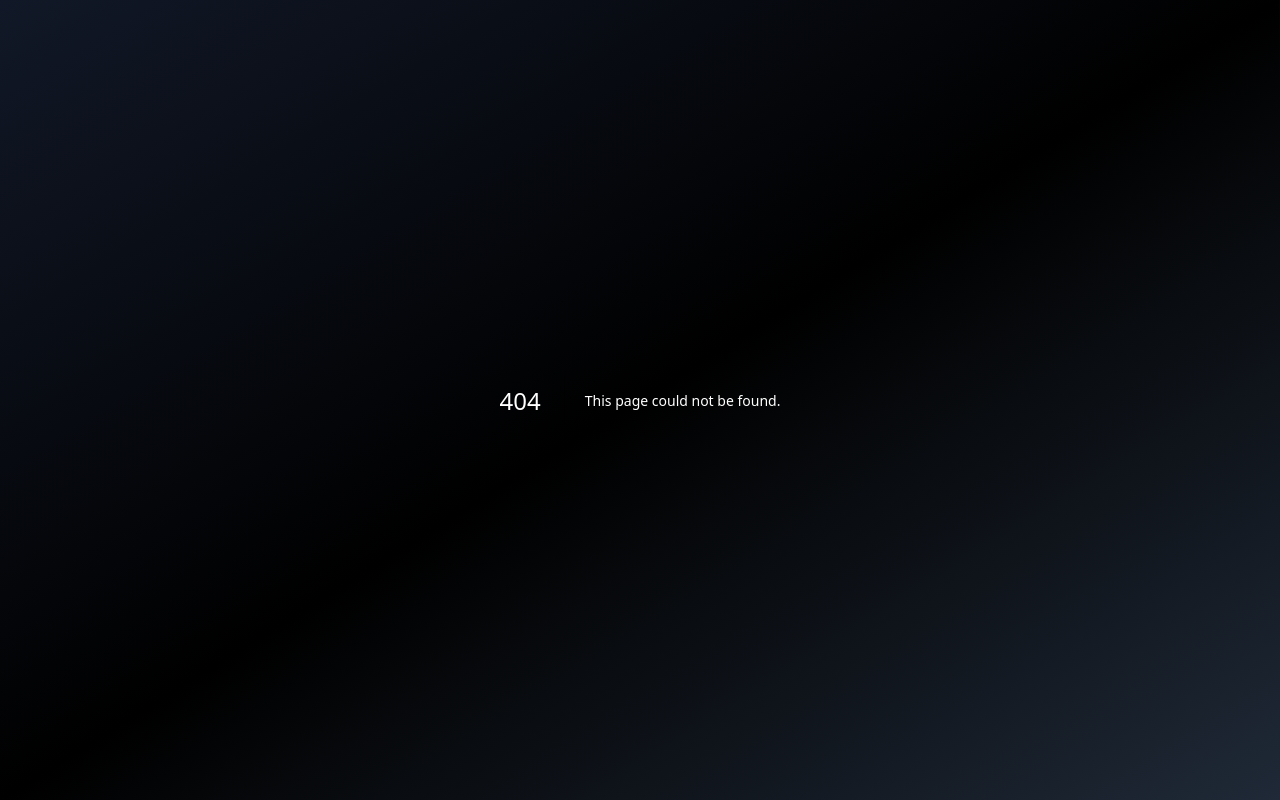
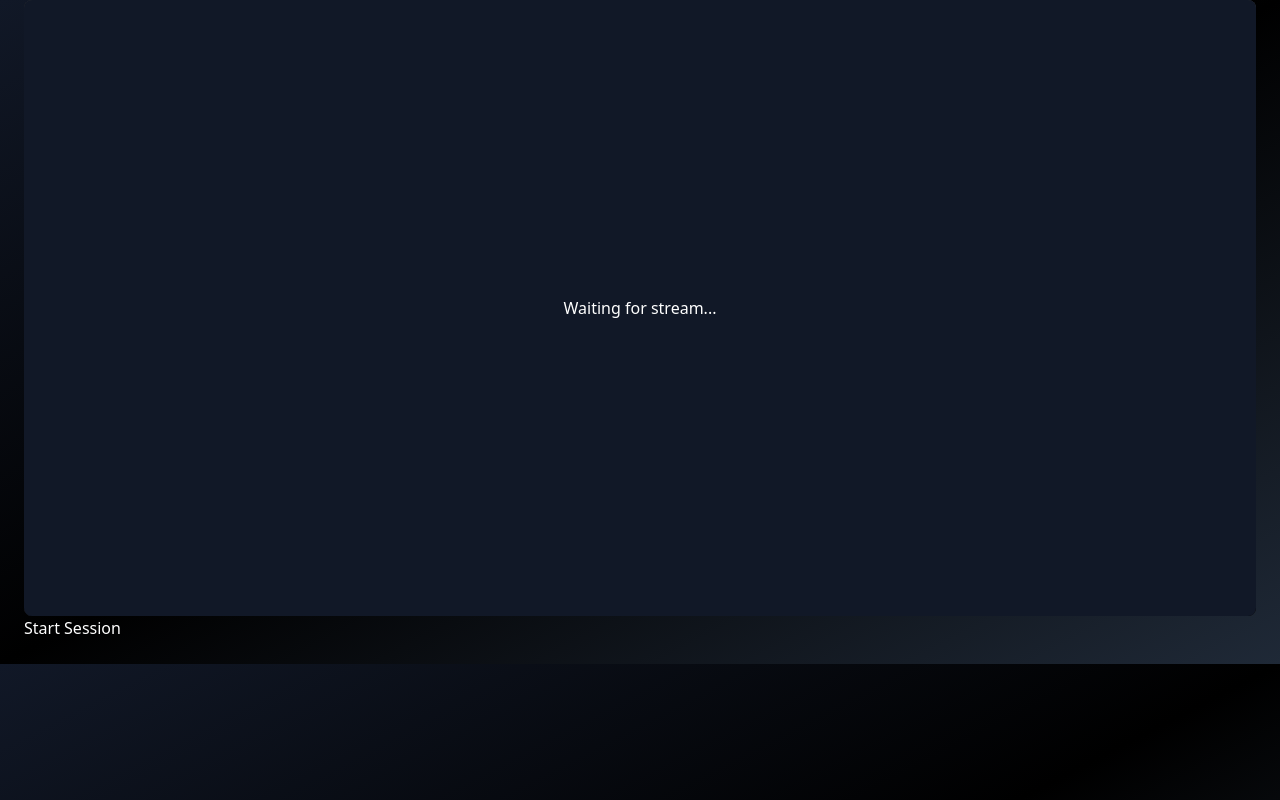
Before and after one commit to arnavgupta00/CrowdChain, a Next.js app in the folder apps/web/: page /live-stream/creator/1 in a window 1280 px wide. Before the commit this address had no page. Built offline with nearby package versions, Linux system fonts and the light colour scheme; no server answers.

Commit message:
campaign creation

```diff
--- a/apps/web/app/live-stream/creator/page.tsx
+++ b/apps/web/app/live-stream/creator/[id]/page.tsx
@@ -1,27 +1,27 @@
 "use client";
 
 import { useState, useEffect, useRef } from "react";
-import { Button } from "../../../components/ui/button";
+import { Button } from "../../../../components/ui/button";
 import {
   Card,
   CardContent,
   CardHeader,
   CardTitle,
-} from "../../../components/ui/card";
-import { Input } from "../../../components/ui/input";
-import { Progress } from "../../../components/ui/progress";
-import { ChatInterface } from "../../../components/live-stream/chat-interface";
-import { ProjectDetails } from "../../../components/live-stream/project-details";
-import { ContributeModal } from "../../../components/live-stream/contribute-modal";
+} from "../../../../components/ui/card";
+import { Input } from "../../../../components/ui/input";
+import { Progress } from "../../../../components/ui/progress";
+import { ChatInterface } from "../../../../components/live-stream/chat-interface";
+import { ProjectDetails } from "../../../../components/live-stream/project-details";
+import { ContributeModal } from "../../../../components/live-stream/contribute-modal";
 
-import { useRouter } from "next/navigation";
-import VideoStream from "../../../components/VideoStream";
+import { useParams, useRouter } from "next/navigation";
+import VideoStream from "../../../../components/VideoStream";
 import {
   createCallsSession,
   createPeerConnection,
-} from "../../../utils/webrtc";
-import { CALLS_CONFIG } from "../../../config";
-import { getSocket } from "../../../components/socket";
+} from "../../../../utils/webrtc";
+import { CALLS_CONFIG } from "../../../../config";
+import { getSocket } from "../../../../components/socket";
 
 export default function LiveStreamPage() {
   const [isModalOpen, setIsModalOpen] = useState(false);
@@ -30,7 +30,8 @@ export default function LiveStreamPage() {
   >([]);
   const [newMessage, setNewMessage] = useState("");
   const [socket, setSocket] = useState<any>(null);
-
+  const params = useParams();
+  const id = params.id;
   const sendMessage = (e: any) => {
     e.preventDefault();
     if (newMessage.trim()) {
@@ -136,7 +137,9 @@ export default function LiveStreamPage() {
     //         </CardHeader>
     <CardContent>
       <VideoStream stream={localStream} muted />
-      <button onClick={() => handleStartSession("roomName")}>
+      <button onClick={() =>{
+        //@ts-ignore
+        handleStartSession(id)}}>
         Start Session
       </button>
     </CardContent>
--- a/apps/web/app/live-stream/viewer/[id]/page.tsx
+++ b/apps/web/app/live-stream/viewer/[id]/page.tsx
@@ -63,7 +63,7 @@ export default function LiveStreamPage() {
       socket.on("connect", () => {
         console.log("Connected to socket server");
 
-        socket.emit("joinRoom", "roomName"); // Room Name /////////////////////////////////////////
+        socket.emit("joinRoom", id); // Room Name /////////////////////////////////////////
       });
 
       socket.on("broadcastMessage", (message: any) => {
--- a/apps/web/package.json
+++ b/apps/web/package.json
@@ -10,7 +10,7 @@
   },
   "dependencies": {
     "@hookform/resolvers": "^3.9.1",
-    "@prisma/client": "^5.14.0",
+    "@prisma/client": "^5.11.0",
     "@radix-ui/react-dialog": "^1.1.2",
     "@radix-ui/react-label": "^2.1.0",
     "@radix-ui/react-popover": "^1.1.2",
@@ -36,7 +36,6 @@
     "snarkjs": "^0.7.5",
     "socket.io-client": "^4.8.1",
     "tailwind-merge": "^2.5.4",
-
     "zod": "^3.23.8"
   },
   "devDependencies": {
--- a/package.json
+++ b/package.json
@@ -21,6 +21,7 @@
     "packages/*"
   ],
   "dependencies": {
+    "@prisma/client": "^5.22.0",
     "@types/express": "^5.0.0",
     "express": "^4.21.1",
     "snarkjs": "^0.7.5",
```
Also changed, not shown: 1 other file (tests, documents, lock files or other folders).
